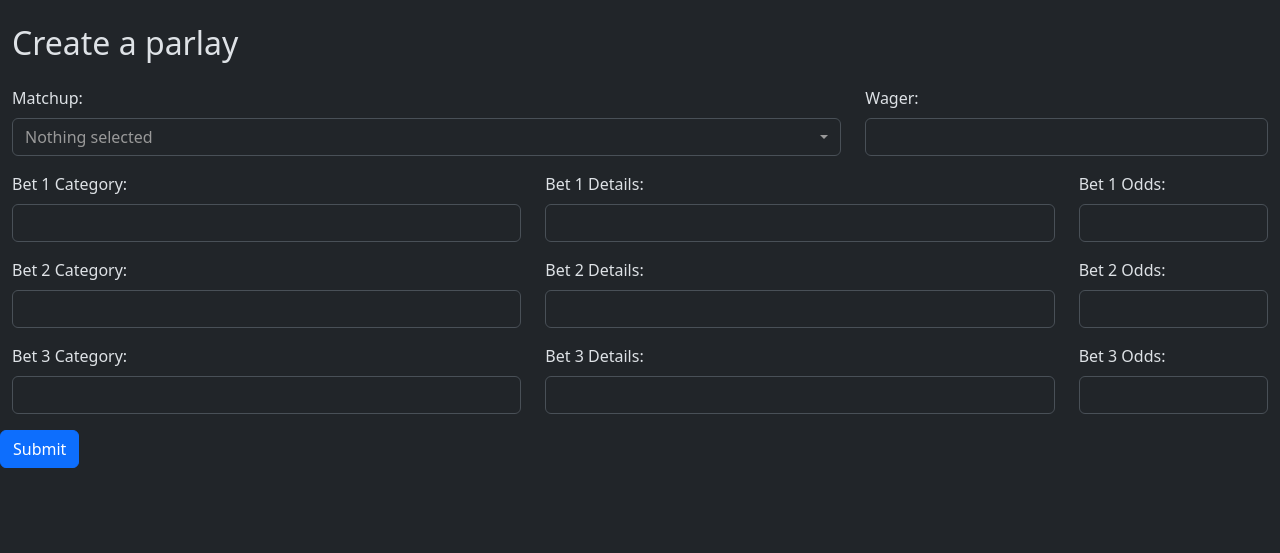
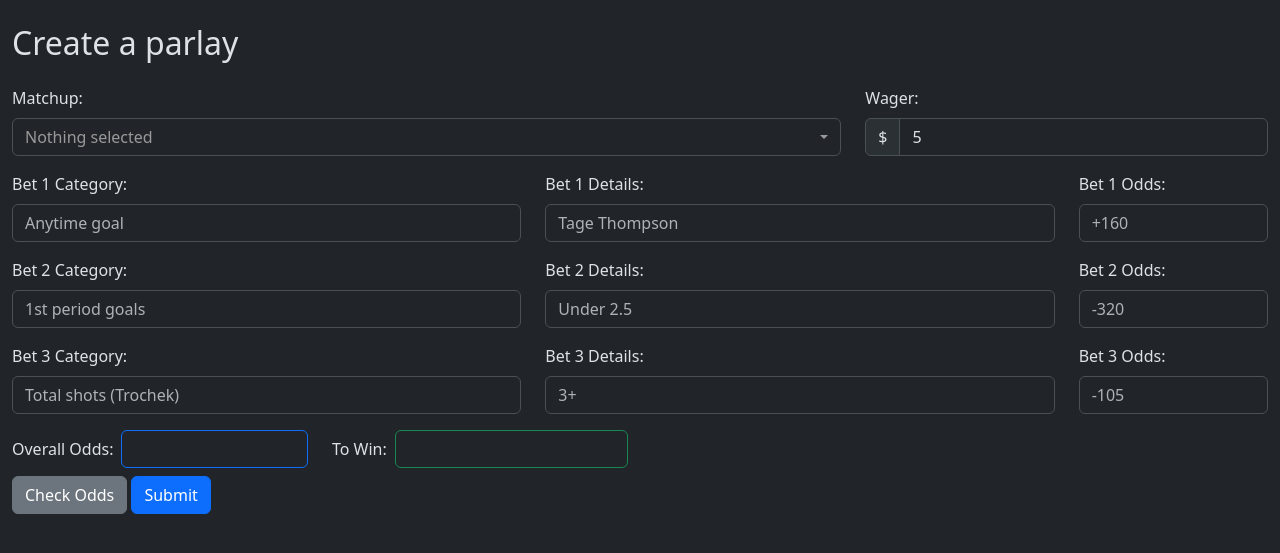
Before and after one commit to FinnE145/ParlayTracker, a Flask app: page /parlays/new in a window 1280 px wide. Shown: the part 56-609 px from the top of the page. Run offline with Flask 3, Linux system fonts and the light colour scheme; data that the repository does not hold is empty; parts of the project's set-up code (start-up, migrations or seed data) failed here and were passed over; some libraries are stand-ins or nearby versions.

Commit message:
New Parlay: Improved form, added bet calculations

```diff
--- a/templates/new.html
+++ b/templates/new.html
@@ -11,62 +11,112 @@
     <div class="row mb-3">
         <div class="col-md-8">
             <label for="matchup" class="form-label">Matchup:</label>
-            <select class="form-control selectpicker bg-dark" data-style="bg-dark border" id="matchup" name="matchup" data-live-search="true">
+            <select class="form-control selectpicker bg-dark" required data-style="bg-dark border" id="matchup" name="matchup" data-live-search="true">
                 {% for matchup in matchups %}
                     <option value="{{ matchup.MatchupId }}" data-tokens="{{ matchup.Home }} {{ matchup.Away }}">{{ matchup.Away }} @ {{ matchup.Home }}</option>
                 {% endfor %}
             </select>
         </div>
         <div class="col-md-4">
-            <label for="wager" class="form-label">Wager:</label>
-            <input type="text" class="form-control" id="wager" name="wager">
+                <label for="wager" class="form-label">Wager:</label>
+                <div class="input-group">
+                    <span class="input-group-text">$</span>
+                    <input type="number" class="form-control" id="wager" name="wager" value="5" required>
+                </div>
         </div>
     </div>
-    <div class="row mb-3">
-        <div class="col-md-5">
-            <label for="bet1_category" class="form-label">Bet 1 Category:</label>
-            <input type="text" class="form-control" id="bet1_category" name="bet1_category">
+    {% set placeholders_list = [['Anytime goal', 'Tage Thompson', '+160'], ['1st period goals', 'Under 2.5', '-320'], ['Total shots (Trochek)', '3+', '-105']] %}
+    {% for i in range(placeholders_list|length) %}
+        {% set placeholders = placeholders_list[i] %}
+        <div class="row mb-3">
+            <div class="col-md-5">
+                <label for="bet{{ i+1 }}_category" class="form-label">Bet {{ i+1 }} Category:</label>
+                <input type="text" class="form-control" id="bet{{ i+1 }}_category" name="bet{{ i+1 }}_category" placeholder="{{ placeholders[0] }}" required>
+            </div>
+            <div class="col-md-5">
+                <label for="bet{{ i+1 }}_details" class="form-label">Bet {{ i+1 }} Details:</label>
+                <input type="text" class="form-control" id="bet{{ i+1 }}_details" name="bet{{ i+1 }}_details" placeholder="{{ placeholders[1] }}">
+            </div>
+            <div class="col-md-2">
+                <label for="bet{{ i+1 }}_odds" class="form-label">Bet {{ i+1 }} Odds:</label>
+                <input type="number" class="form-control" id="bet{{ i+1 }}_odds" name="bet{{ i+1 }}_odds" placeholder="{{ placeholders[2] }}" required oninput="validateAmOdds(this)">
+            </div>
         </div>
-        <div class="col-md-5">
-            <label for="bet1_details" class="form-label">Bet 1 Details:</label>
-            <input type="text" class="form-control" id="bet1_details" name="bet1_details">
+    {% endfor %}
+    <div class="row">
+        <div class="col-12 col-sm-5 col-md-4 col-lg-3 d-flex align-items-center justify-content-start mb-2">
+            <label for="overall_odds" class="form-label me-2 mb-0 flex-shrink-0">Overall Odds:</label>
+            <input type="text" class="form-control border-primary" id="overall_odds" name="overall_odds" readonly>
         </div>
-        <div class="col-md-2">
-            <label for="bet1_odds" class="form-label">Bet 1 Odds:</label>
-            <input type="text" class="form-control" id="bet1_odds" name="bet1_odds">
+        <div class="col-12 col-sm-5 col-md-4 col-lg-3 d-flex align-items-center justify-content-start mb-2">
+            <label for="to_win" class="form-label me-2 mb-0 flex-shrink-0">To Win:</label>
+            <input type="text" class="form-control border-success" id="to_win" name="to_win" readonly>
         </div>
     </div>
-    <div class="row mb-3">
-        <div class="col-md-5">
-            <label for="bet2_category" class="form-label">Bet 2 Category:</label>
-            <input type="text" class="form-control" id="bet2_category" name="bet2_category">
-        </div>
-        <div class="col-md-5">
-            <label for="bet2_details" class="form-label">Bet 2 Details:</label>
-            <input type="text" class="form-control" id="bet2_details" name="bet2_details">
-        </div>
-        <div class="col-md-2">
-            <label for="bet2_odds" class="form-label">Bet 2 Odds:</label>
-            <input type="text" class="form-control" id="bet2_odds" name="bet2_odds">
-        </div>
-    </div>
-    <div class="row mb-3">
-        <div class="col-md-5">
-            <label for="bet3_category" class="form-label">Bet 3 Category:</label>
-            <input type="text" class="form-control" id="bet3_category" name="bet3_category">
-        </div>
-        <div class="col-md-5">
-            <label for="bet3_details" class="form-label">Bet 3 Details:</label>
-            <input type="text" class="form-control" id="bet3_details" name="bet3_details">
-        </div>
-        <div class="col-md-2">
-            <label for="bet3_odds" class="form-label">Bet 3 Odds:</label>
-            <input type="text" class="form-control" id="bet3_odds" name="bet3_odds">
-        </div>
-    </div>
-    </div>
-    <div>
-        <button type="submit" class="btn btn-primary">Submit</button>
-    </div>
+    <button type="button" class="btn btn-secondary" onclick="checkOdds()">Check Odds</button>
+    <button type="submit" class="btn btn-primary">Submit</button>
 </form>
 {% endblock %}
+
+{% block scripts %}
+    <script>
+        function validateAmOdds(input) {
+            if (input.value < 100 && input.value > -100) {
+                input.setCustomValidity('Odds cannot be between -100 and 100');
+            } else {
+                input.setCustomValidity('');
+            }
+        }
+
+        function amToDec(amOdds) {
+            if (amOdds > 0) {
+                return 1 + (amOdds / 100);
+            } else {
+                return 1 + (100 / Math.abs(amOdds));
+            }
+        }
+
+        function decToAm(decOdds) {
+            if (decOdds > 2) {
+                return Math.round((decOdds - 1) * 100);
+            } else {
+                return Math.round(-100 / (decOdds - 1));
+            }
+        }
+
+        function calculateDecOdds(odds) {
+            return odds.reduce((acc, o) => acc * amToDec(o), 1);
+        }
+
+        function formatAmOdds(odds) {
+            return `${odds > 0 ? '+' : ''}${Math.round(odds)}`;
+        }
+
+        function calcParlayInfo(rawOdds, wager) {
+            const decOdds = calculateDecOdds(rawOdds);
+            const odds = formatAmOdds(decToAm(decOdds));
+            const percent = Math.round((1 / decOdds) * 1000) / 10;
+            const payout = Math.round(wager * decOdds * 100) / 100;
+            const win = Math.round((payout - wager) * 100) / 100;
+            return { decOdds, odds, percent, payout, win };
+        }
+
+        function checkOdds() {
+            const odds = [];
+            for (let i = 1; i <= 3; i++) {
+                const odd = parseFloat(document.getElementById(`bet${i}_odds`).value);
+                if (!isNaN(odd)) {
+                    odds.push(odd);
+                }
+            }
+            const wager = parseFloat(document.getElementById('wager').value);
+            if (odds.length > 0 && !isNaN(wager)) {
+                const { odds: amOdds, payout, win } = calcParlayInfo(odds, wager);
+                document.getElementById('overall_odds').value = amOdds;
+                document.getElementById('to_win').value = win.toFixed(2);
+            } else {
+                alert('Please enter valid odds and wager.');
+            }
+        }
+    </script>
+{% endblock %}
```
